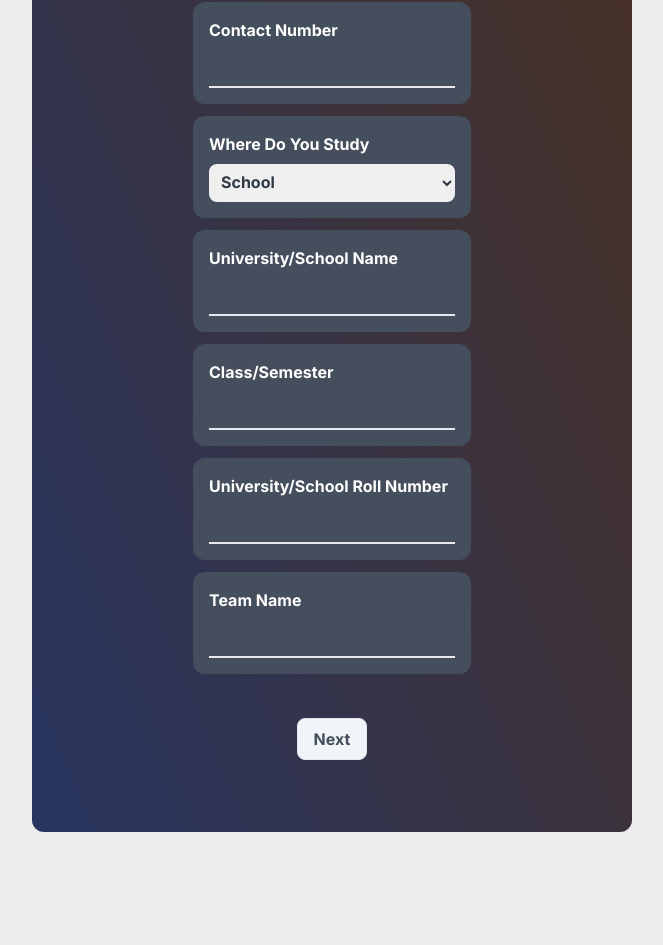
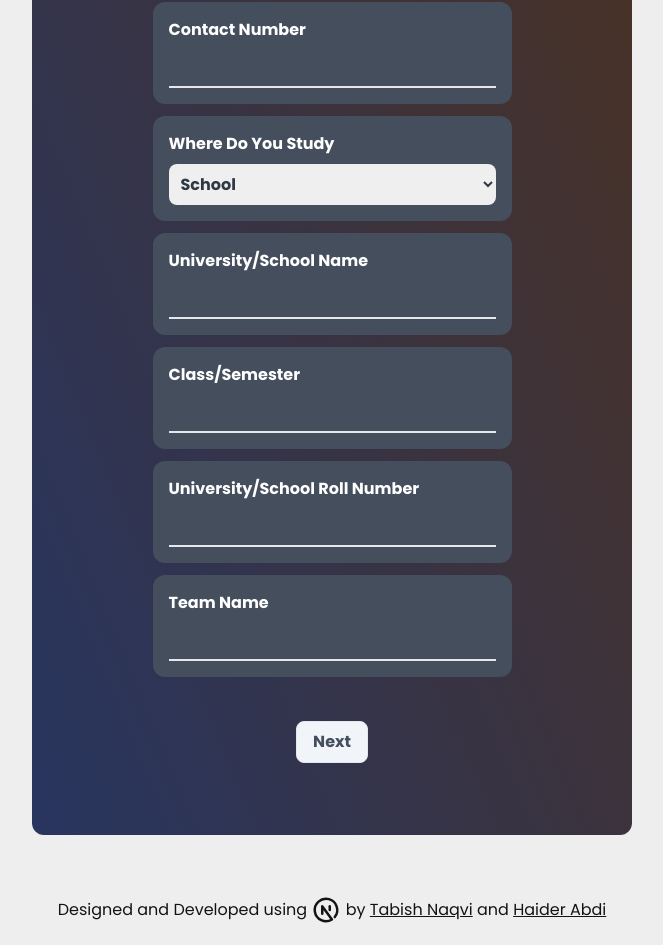
Before and after one commit to tabishnaqvi1311/innoskill, a Next.js app: page / in a window 1280 px wide. Shown: the part 955-1900 px from the top of the page, without its empty margins (308-971 px from the left). Before the commit the page ends 1827 px from the top, so only its background shows below. Built offline with nearby package versions, Linux system fonts and the light colour scheme.

Commit message:
feat(client): added footer, changed to font poppins and installed react-icons

```diff
--- a/app/layout.jsx
+++ b/app/layout.jsx
@@ -1,7 +1,7 @@
-import { Inter } from 'next/font/google'
+import { Poppins } from 'next/font/google'
 import '@/styles/globals.css'
 
-const inter = Inter({ subsets: ['latin'] })
+const poppins = Poppins({ subsets: ['latin'], weight: ["100", "200", "300", "400", "500", "600", "700", "800", "900"] });
 
 export const metadata = {
   title: 'InnoSkill 2024',
@@ -11,7 +11,7 @@ export const metadata = {
 export default function RootLayout({ children }) {
   return (
     <html lang="en">
-      <body className={inter.className}>{children}</body>
+      <body className={poppins.className}>{children}</body>
     </html>
   )
 }
--- a/app/page.jsx
+++ b/app/page.jsx
@@ -10,6 +10,7 @@ import Image from "next/image";
 import { Roboto_Slab } from "next/font/google"
 import { ToastContainer, toast } from "react-toastify";
 import 'react-toastify/dist/ReactToastify.css';
+import { TbBrandNextjs } from "react-icons/tb";
 
 
 const roboto = Roboto_Slab({ subsets: ["latin"] });
@@ -147,7 +148,7 @@ export default function Home() {
 
     const { firstName, lastName, email, age, phone, option, uniName, semester, rollNo, teamName } = data;
 
-    if(!firstName || !lastName || !email || !age || !phone || !option || !uniName || !semester || !rollNo || !teamName) {
+    if (!firstName || !lastName || !email || !age || !phone || !option || !uniName || !semester || !rollNo || !teamName) {
       toast.error("Please fill in the fields");
       return;
     }
@@ -203,6 +204,17 @@ export default function Home() {
           </div>
         </form>
       </div>
+
+      {/* footer  */}
+      <div className="flex justify-center py-5">
+        <span className="inline-flex items-center ">
+          Designed and Developed using&nbsp;
+          <a href="https://nextjs.org/" target="_blank"><TbBrandNextjs color="black" size={30}/> </a>
+          &nbsp;by&nbsp;
+           <a href="https://tabishnaqvi.vercel.app/" className="underline" target="_blank">Tabish Naqvi</a>&nbsp;and&nbsp;
+           <a href="https://github.com/Haider-Abdi/" className="underline" target="_blank">Haider Abdi</a>
+        </span>
+      </div>
       <ToastContainer />
     </main>
   )
--- a/package.json
+++ b/package.json
@@ -13,6 +13,7 @@
     "next": "14.0.2",
     "react": "^18",
     "react-dom": "^18",
+    "react-icons": "^5.0.1",
     "react-toastify": "^10.0.5"
   },
   "devDependencies": {
```
Also changed, not shown: 1 other file (tests, documents, lock files or other folders).
